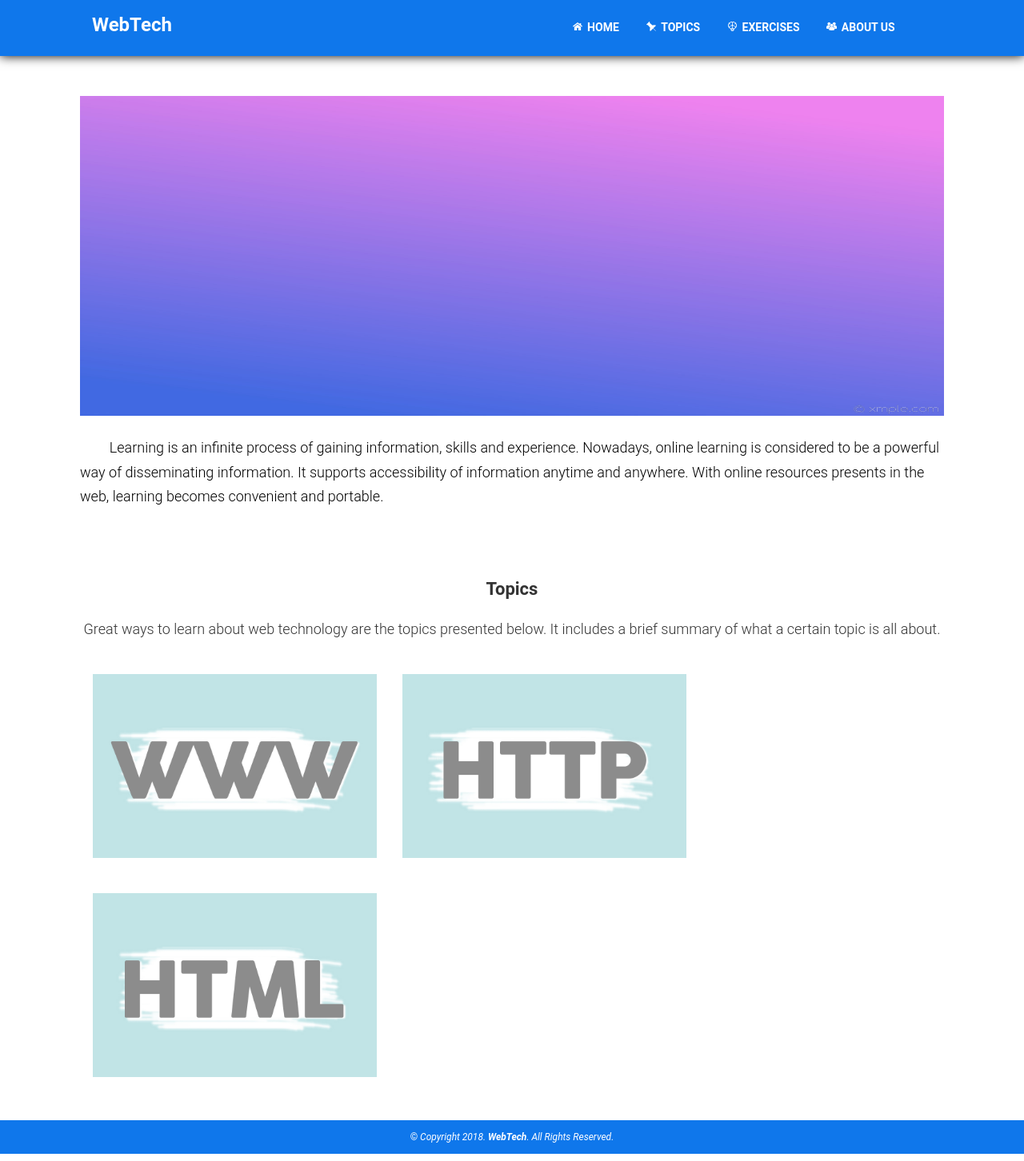
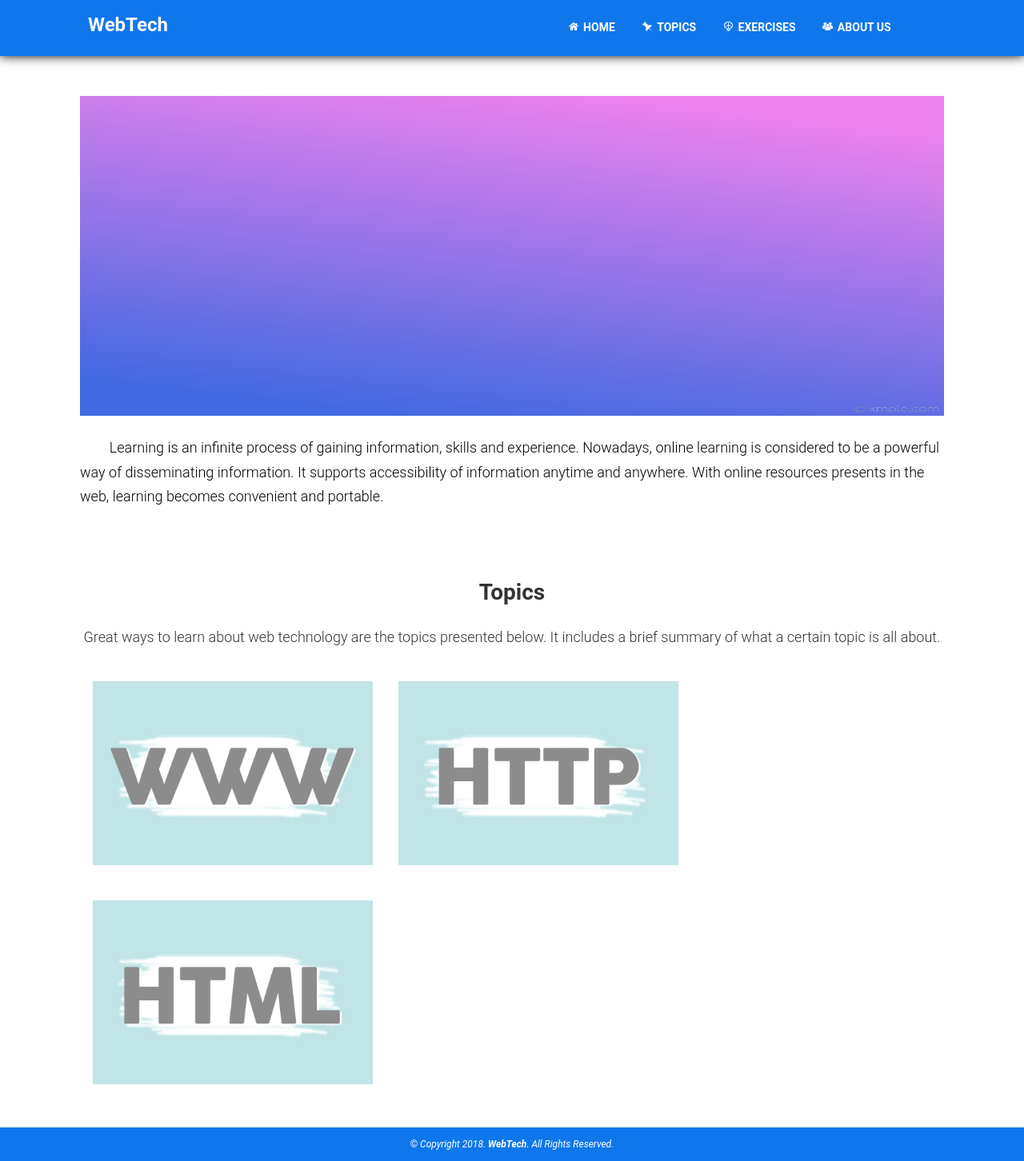
Before and after one commit to 2164179mary/WEBTECHLEC, a PHP site: page / in a window 1280 px wide. Shown: the whole page at 80% size. Run offline with PHP 8.4, Linux system fonts and the light colour scheme.

Commit message:
updated the styles.css and index.html

```diff
--- a/Template/index.html
+++ b/Template/index.html
@@ -41,7 +41,7 @@
     <section id="hometopics">
         <div class="container">
             <div class="content">
-                <h3>Topics</h3>
+                <h2>Topics</h2>
                 <div id="topics-desc">
                     <p>Great ways to learn about web technology are the topics presented below. It includes a brief summary of what a certain topic is all about. </p>
                 </div>
@@ -60,7 +60,7 @@
                     </figcaption>
                 </figure>
                 <figure class="topic-container">
-                    <img src="./images/HTML.jpg" alt="HTML"/>
+                    <img src="./images/HTML.jpg" alt="HTML" />
                     <figcaption>
                         <h4><b>Hyper Text Markup Language</b></h4>
                         <p>&emsp;Discuss the standard language used to markup documents like web pages in the web mainly of HTML and XHTML together with its version brief history. </p>
--- a/Template/styles/styles.css
+++ b/Template/styles/styles.css
@@ -26,11 +26,11 @@
 }
 
 h1 {
-    font-size: 33px;
+    font-size: 40px;
 }
 
 h2 {
-    font-size: 25px;
+    font-size: 28px;
 }
 
 h3 {
@@ -121,9 +127,10 @@
 .desc-content,
 .html,
 .www,
-.http {
+.http,
+.banner {
     float: left;
-    padding: 0 15px;
+    padding: 0 10px;
 }
 
 .logo h1 {
@@ -246,10 +254,11 @@
     background-color: #fff;
 }
 
-#hometopics h3 {
+#hometopics h2 {
     text-align: center;
     padding: 0;
     margin: auto;
+    text-transform:
 }
 
 @import url(https://fonts.googleapis.com/css?family=Raleway:400,200,300,800);
@@ -271,11 +280,11 @@
     float: left;
     overflow: hidden;
     margin: 22px 1em;
-    min-width: 300px;
-    max-width: 355px;
+    min-width: 250px;
+    max-width: 350px;
     max-height: 230px;
     width: 100%;
-    background: #000000;
+    background: #333;
     text-align: left;
 }
 
```
Also changed, not shown: other parts of Template/styles/styles.css (+59 -12 lines).
